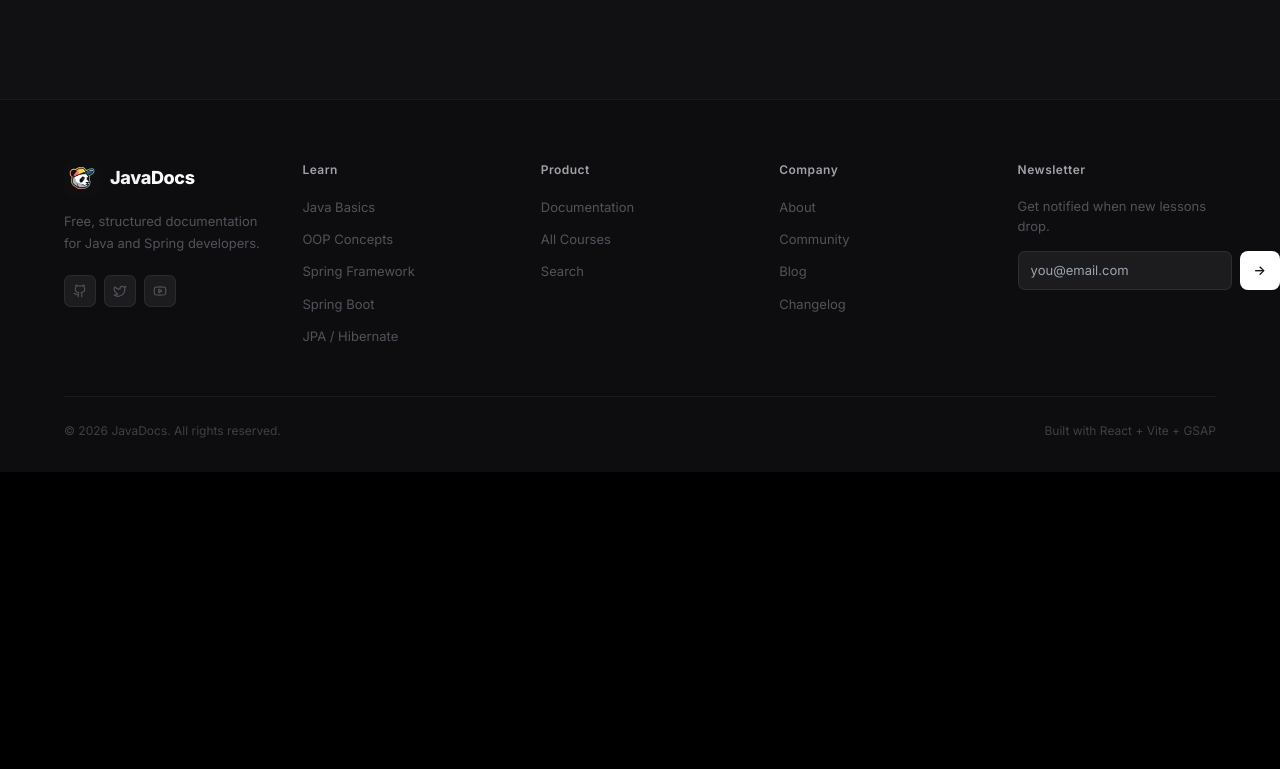
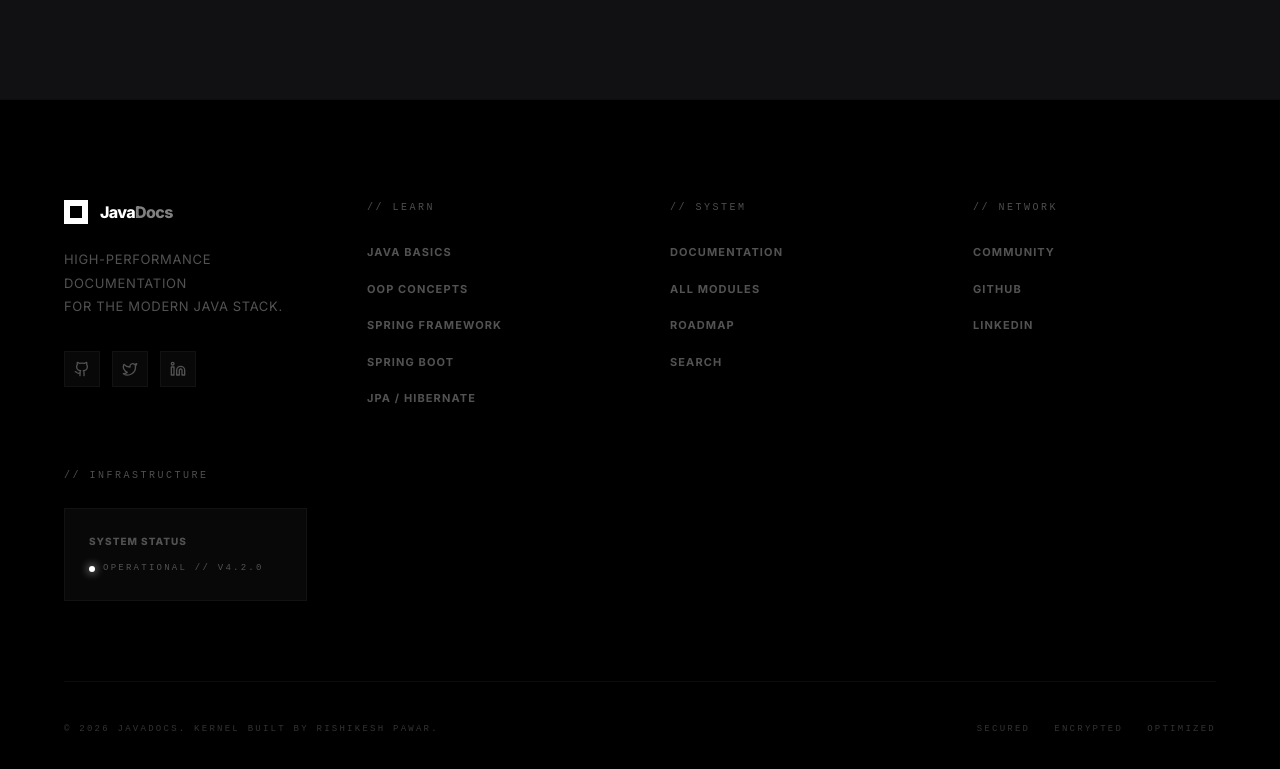
Before and after one commit to HariOm-Coder-Ambadnya/JavaDocs, a React (Vite) app: page /roadmap in a window 1280 px wide. Shown: the part 2743-3512 px from the top of the page. Before the commit the page ends 3215 px from the top, so only its background shows below. Built offline with nearby package versions, Linux system fonts and the light colour scheme.

Commit message:
UI: Updated social links and finalized Footer redesign

```diff
--- a/src/components/Footer/Footer.tsx
+++ b/src/components/Footer/Footer.tsx
@@ -1,5 +1,5 @@
 import { Link } from 'react-router-dom'
-import { Github, Twitter, Youtube } from 'lucide-react'
+import { Github, Twitter, Linkedin } from 'lucide-react'
 
 const LINKS = {
   Learn: [
@@ -9,50 +9,58 @@ const LINKS = {
     { label: 'Spring Boot',      to: '/docs/sb-setup' },
     { label: 'JPA / Hibernate',  to: '/docs/jpa-entities' },
   ],
-  Product: [
+  System: [
     { label: 'Documentation', to: '/docs' },
-    { label: 'All Courses',   to: '/course/java' },
+    { label: 'All Modules',   to: '/docs' },
+    { label: 'Roadmap',       to: '/roadmap' },
     { label: 'Search',        to: '/search' },
   ],
-  Company: [
-    { label: 'About',     to: '/' },
+  Network: [
     { label: 'Community', to: 'https://chat.whatsapp.com/BpNJmQCNXb3DXRNDUfBCxV' },
-    { label: 'Blog',      to: '/' },
-    { label: 'Changelog', to: '/' },
+    { label: 'GitHub',    to: 'https://github.com/HariOm-Coder-Ambadnya' },
+    { label: 'LinkedIn',  to: 'https://www.linkedin.com/in/rishikesh-pawar-sde' },
   ],
 }
 
+const SOCIALS = [
+  { icon: Github,   href: 'https://github.com/HariOm-Coder-Ambadnya' },
+  { icon: Twitter,  href: '#' },
+  { icon: Linkedin, href: 'https://www.linkedin.com/in/rishikesh-pawar-sde' },
+]
+
 export default function Footer() {
   return (
-    <footer style={{ background: '#0d0d0f', borderTop: '1px solid rgba(255,255,255,0.06)' }}>
-      <div style={{ maxWidth: 1200, margin: '0 auto', padding: '60px 24px 32px' }}>
+    <footer style={{ background: '#000', borderTop: '1px solid rgba(255,255,255,0.05)' }}>
+      <div style={{ maxWidth: 1200, margin: '0 auto', padding: '100px 24px 60px' }}>
 
-        <div style={{ display: 'grid', gridTemplateColumns: 'repeat(auto-fit, minmax(160px, 1fr))', gap: 40, marginBottom: 48 }}>
+        <div style={{ display: 'grid', gridTemplateColumns: 'repeat(auto-fit, minmax(200px, 1fr))', gap: 60, marginBottom: 80 }}>
 
-          {/* Brand - with Logo */}
+          {/* Brand */}
           <div style={{ gridColumn: 'span 1' }}>
-            <Link to="/" style={{ display: 'flex', alignItems: 'center', gap: 10, textDecoration: 'none', marginBottom: 14 }}>
-              <img src="/logo.png" alt="JavaDocs" style={{ width: 36, height: 36, borderRadius: 8, objectFit: 'cover' }} />
-              <span style={{ fontWeight: 800, fontSize: 18, color: '#f4f4f5', letterSpacing: '-0.02em' }}>
-                Java<span style={{ color: '#ffffff' }}>Docs</span>
+            <Link to="/" style={{ display: 'flex', alignItems: 'center', gap: 12, textDecoration: 'none', marginBottom: 24 }}>
+              <div style={{ width: 24, height: 24, background: '#fff', display: 'flex', alignItems: 'center', justifyContent: 'center' }}>
+                <div style={{ width: 12, height: 12, background: '#000' }} />
+              </div>
+              <span className="modern-display" style={{ fontSize: 16, color: '#fff' }}>
+                Java<span style={{ opacity: 0.5 }}>Docs</span>
               </span>
             </Link>
-            <p style={{ fontSize: 13, color: '#52525b', lineHeight: 1.7, marginBottom: 20 }}>
-              Free, structured documentation for Java and Spring developers.
+            <p style={{ fontSize: 13, color: '#525252', lineHeight: 1.8, marginBottom: 32, textTransform: 'uppercase', letterSpacing: '0.05em' }}>
+              High-performance documentation <br /> for the modern Java stack.
             </p>
-            <div style={{ display: 'flex', gap: 8 }}>
-              {[Github, Twitter, Youtube].map((Icon, i) => (
-                <a key={i} href="#" style={{
-                  width: 32, height: 32, borderRadius: 7,
-                  background: '#1c1c1f', border: '1px solid rgba(255,255,255,0.07)',
+            <div style={{ display: 'flex', gap: 12 }}>
+              {SOCIALS.map((s, i) => (
+                <a key={i} href={s.href} target="_blank" rel="noopener noreferrer" style={{
+                  width: 36, height: 36,
+                  background: '#080808', border: '1px solid rgba(255,255,255,0.04)',
                   display: 'flex', alignItems: 'center', justifyContent: 'center',
-                  color: '#52525b', textDecoration: 'none',
-                  transition: 'border-color 0.2s, color 0.2s',
+                  color: '#525252', textDecoration: 'none',
+                  transition: 'all 0.2s',
                 }}
-                onMouseEnter={e => { const el = e.currentTarget as HTMLElement; el.style.borderColor = 'rgba(255,255,255,0.18)'; el.style.color = '#a1a1aa' }}
-                onMouseLeave={e => { const el = e.currentTarget as HTMLElement; el.style.borderColor = 'rgba(255,255,255,0.07)'; el.style.color = '#52525b' }}
+                onMouseEnter={e => { const el = e.currentTarget as HTMLElement; el.style.borderColor = 'rgba(255,255,255,0.1)'; el.style.color = '#fff' }}
+                onMouseLeave={e => { const el = e.currentTarget as HTMLElement; el.style.borderColor = 'rgba(255,255,255,0.04)'; el.style.color = '#525252' }}
                 >
-                  <Icon size={14} />
+                  <s.icon size={16} />
                 </a>
               ))}
             </div>
@@ -61,20 +69,20 @@ export default function Footer() {
           {/* Link columns */}
           {Object.entries(LINKS).map(([heading, items]) => (
             <div key={heading}>
-              <h4 style={{ fontSize: 12, fontWeight: 600, color: '#a1a1aa', letterSpacing: '0.04em', marginBottom: 16 }}>
-                {heading}
+              <h4 className="tech-label" style={{ fontSize: 10, color: '#fff', marginBottom: 24, opacity: 0.3 }}>
+                // {heading}
               </h4>
-              <ul style={{ listStyle: 'none', display: 'flex', flexDirection: 'column', gap: 10 }}>
+              <ul style={{ listStyle: 'none', display: 'flex', flexDirection: 'column', gap: 14 }}>
                 {items.map(item => {
                   const isExternal = item.to.startsWith('http');
-                  const style: React.CSSProperties = { fontSize: 13, color: '#52525b', textDecoration: 'none', transition: 'color 0.15s' };
+                  const style: React.CSSProperties = { fontSize: 11, color: '#525252', textDecoration: 'none', transition: 'all 0.2s', textTransform: 'uppercase', letterSpacing: '0.1em', fontWeight: 700 };
 
                   if (isExternal) {
                     return (
                       <li key={item.label}>
                         <a href={item.to} target="_blank" rel="noopener noreferrer" style={style}
-                          onMouseEnter={e => (e.currentTarget as HTMLElement).style.color = '#a1a1aa'}
-                          onMouseLeave={e => (e.currentTarget as HTMLElement).style.color = '#52525b'}
+                          onMouseEnter={e => (e.currentTarget as HTMLElement).style.color = '#fff'}
+                          onMouseLeave={e => (e.currentTarget as HTMLElement).style.color = '#525252'}
                         >{item.label}</a>
                       </li>
                     );
@@ -83,8 +91,8 @@ export default function Footer() {
                   return (
                     <li key={item.label}>
                       <Link to={item.to} style={style}
-                        onMouseEnter={e => (e.currentTarget as HTMLElement).style.color = '#a1a1aa'}
-                        onMouseLeave={e => (e.currentTarget as HTMLElement).style.color = '#52525b'}
+                        onMouseEnter={e => (e.currentTarget as HTMLElement).style.color = '#fff'}
+                        onMouseLeave={e => (e.currentTarget as HTMLElement).style.color = '#525252'}
                       >{item.label}</Link>
                     </li>
                   );
@@ -93,27 +101,17 @@ export default function Footer() {
             </div>
           ))}
 
-          {/* Newsletter */}
+          {/* Infrastructure */}
           <div>
-            <h4 style={{ fontSize: 12, fontWeight: 600, color: '#a1a1aa', letterSpacing: '0.04em', marginBottom: 16 }}>
-              Newsletter
+            <h4 className="tech-label" style={{ fontSize: 10, color: '#fff', marginBottom: 24, opacity: 0.3 }}>
+              // Infrastructure
             </h4>
-            <p style={{ fontSize: 13, color: '#52525b', lineHeight: 1.6, marginBottom: 14 }}>
-              Get notified when new lessons drop.
-            </p>
-            <div style={{ display: 'flex', gap: 8 }}>
-              <input type="email" placeholder="you@email.com" style={{
-                flex: 1, padding: '8px 12px', fontSize: 13,
-                background: '#1c1c1f', border: '1px solid rgba(255,255,255,0.08)',
-                borderRadius: 7, color: '#a1a1aa', outline: 'none',
-                transition: 'border-color 0.2s',
-              }}
-              onFocus={e => (e.target as HTMLElement).style.borderColor = 'rgba(255,255,255,0.4)'}
-              onBlur={e => (e.target as HTMLElement).style.borderColor = 'rgba(255,255,255,0.08)'}
-              />
-              <button className="btn-primary" style={{ padding: '8px 14px', fontSize: 13, flexShrink: 0 }}>
-                →
-              </button>
+            <div style={{ padding: '24px', background: '#080808', border: '1px solid rgba(255,255,255,0.04)' }}>
+              <div style={{ fontSize: 10, color: '#525252', marginBottom: 12, fontWeight: 800, textTransform: 'uppercase', letterSpacing: '0.1em' }}>System Status</div>
+              <div style={{ display: 'flex', alignItems: 'center', gap: 8 }}>
+                <div style={{ width: 6, height: 6, background: '#fff', borderRadius: '50%', boxShadow: '0 0 10px #fff' }} />
+                <span className="tech-label" style={{ fontSize: 9 }}>Operational // v4.2.0</span>
+              </div>
             </div>
           </div>
         </div>
@@ -121,15 +119,17 @@ export default function Footer() {
         {/* Bottom bar */}
         <div style={{
           borderTop: '1px solid rgba(255,255,255,0.05)',
-          paddingTop: 24,
-          display: 'flex', justifyContent: 'space-between', alignItems: 'center', flexWrap: 'wrap', gap: 12,
+          paddingTop: 40,
+          display: 'flex', justifyContent: 'space-between', alignItems: 'center', flexWrap: 'wrap', gap: 24,
         }}>
-          <p style={{ fontSize: 12, color: '#3f3f46' }}>
-            © {new Date().getFullYear()} JavaDocs. All rights reserved.
+          <p className="tech-label" style={{ fontSize: 9, color: '#333' }}>
+            © {new Date().getFullYear()} JAVADOCS. KERNEL BUILT BY RISHIKESH PAWAR.
           </p>
-          <p style={{ fontSize: 12, color: '#3f3f46' }}>
-            Built with React + Vite + GSAP
-          </p>
+          <div style={{ display: 'flex', gap: 24 }}>
+            <span className="tech-label" style={{ fontSize: 9, color: '#333' }}>SECURED</span>
+            <span className="tech-label" style={{ fontSize: 9, color: '#333' }}>ENCRYPTED</span>
+            <span className="tech-label" style={{ fontSize: 9, color: '#333' }}>OPTIMIZED</span>
+          </div>
         </div>
       </div>
     </footer>
```
